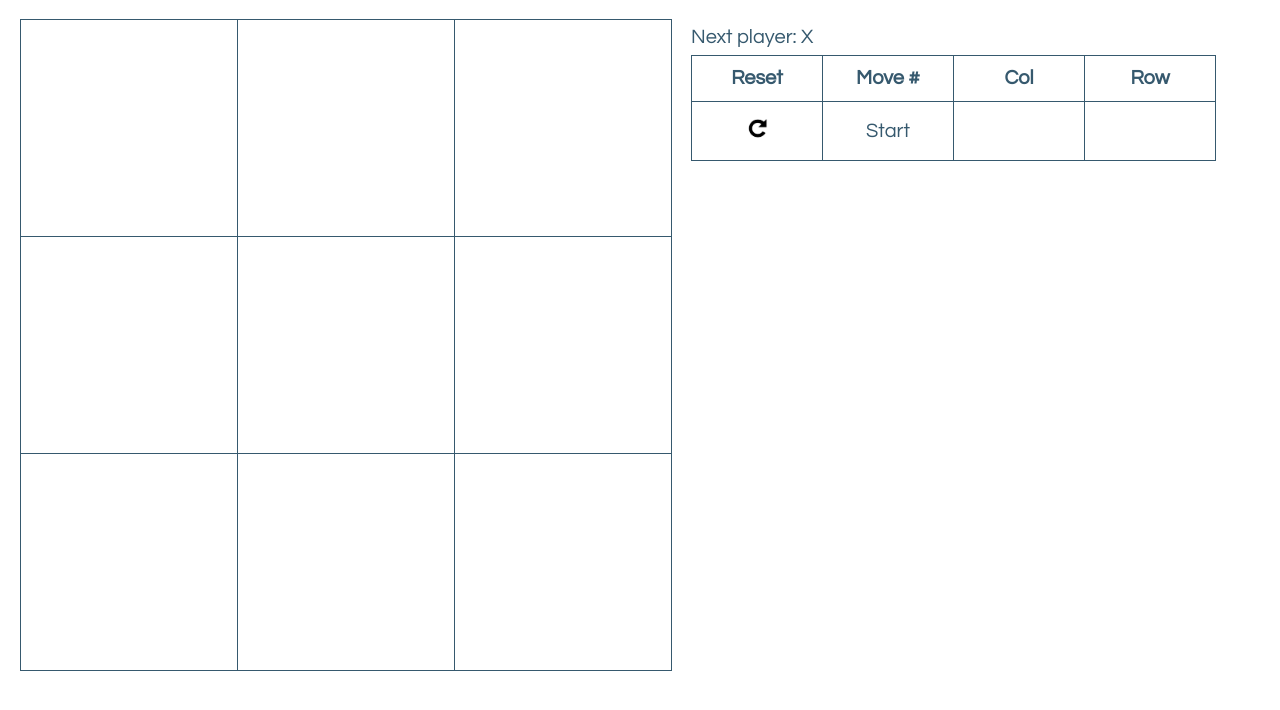
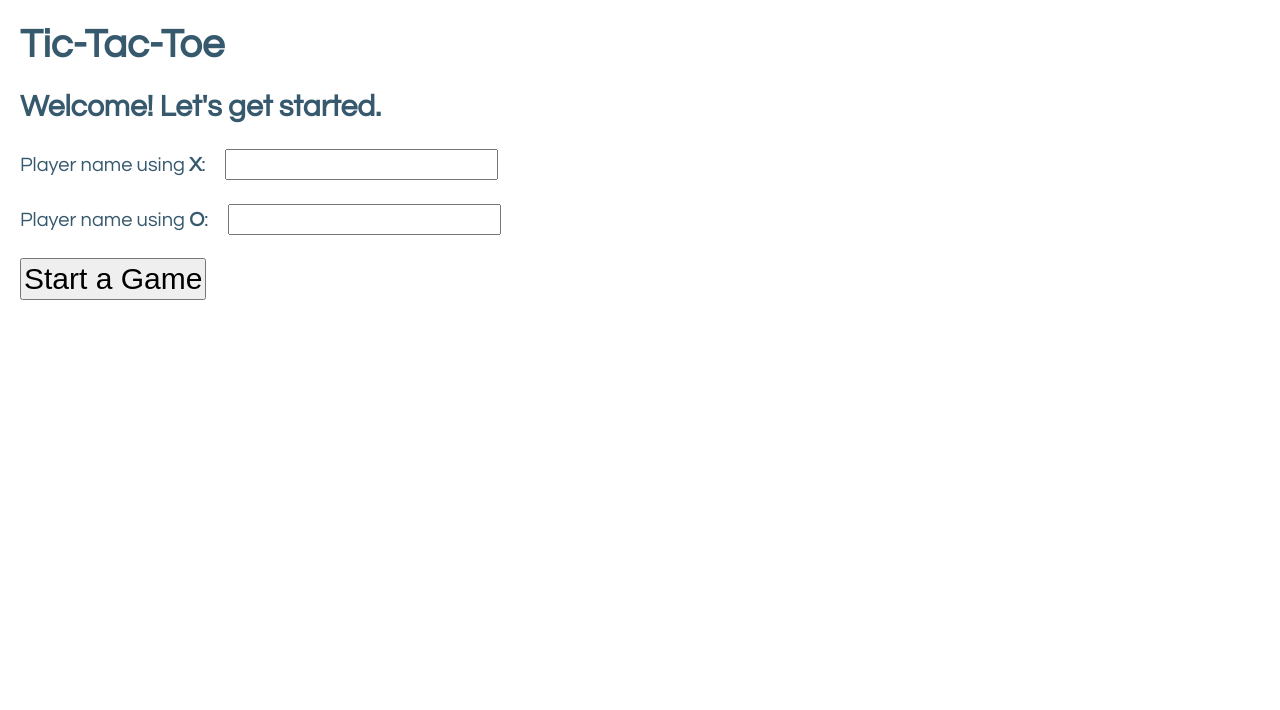
Before and after one commit to ben2d2/tic-tac-tut, a React app: page / in a window 1280 px wide. Built offline with nearby package versions, Linux system fonts and the light colour scheme.

Commit message:
Add player form and display player names

```diff
--- a/src/components/game.js
+++ b/src/components/game.js
@@ -74,11 +74,11 @@ class Game extends React.Component {
 
     let status;
     if (winner) {
-      status = 'Winner: ' + winner['token'];
+      status = 'Winner: ' + this.props.players[winner['token']];
     } else if (!winner && this.state.stepNumber === 9) {
       status = "No winner. It's a draw!";
     } else {
-      status = 'Next player: ' + (this.state.xIsNext ? 'X' : 'O');
+      status = 'Next player: ' + (this.state.xIsNext ? this.props.players['X'] : this.props.players['O']);
     }
     return (
       <div className="game">
--- a/src/index.css
+++ b/src/index.css
@@ -54,7 +54,7 @@ ol, ul {
 }
 
 .game-info {
-  margin-left: 20px;
+  margin-left: 30px;
 }
 
 .move-button {
@@ -75,3 +75,14 @@ th, td {
   text-align: center;
   width: 120px;
 }
+
+input[type='text'] {
+  margin-left: 20px;
+  font-size: 20px;
+  padding: 2px;
+}
+
+input[type='submit'] {
+  font-size: 30px;
+  padding: 2px;
+}
--- a/src/index.js
+++ b/src/index.js
@@ -3,9 +3,63 @@ import ReactDOM from 'react-dom';
 import './index.css';
 import Game from './components/game.js';
 
+class GameForm extends React.Component {
+  constructor(props) {
+    super(props);
+    this.state = {
+      X: null,
+      O: null
+    };
+
+    this.handleChange = this.handleInputChange.bind(this);
+    this.handleSubmit = this.handleSubmit.bind(this);
+  }
+
+  handleInputChange(event) {
+    const target = event.target;
+    const value = target.value;
+    const name = target.name;
+    this.setState({[name]: value});
+  }
+
+  handleSubmit(event) {
+    this.setState({playersEnrolled: true})
+    event.preventDefault();
+  }
+
+  render() {
+    if (this.state.playersEnrolled){
+      return <Game players={this.state}/>
+    } else {
+      return (
+        <div>
+          <h1>Tic-Tac-Toe</h1>
+          <h2>Welcome! Let's get started.</h2>
+          <form onSubmit={this.handleSubmit}>
+            <p>
+              <label>
+                Player name using <strong>X</strong>:
+                <input name='X' type="text" value={this.state.value} onChange={this.handleChange} />
+              </label>
+            </p>
+            <p>
+              <label>
+                Player name using <strong>O</strong>:
+                <input name='O' type="text" value={this.state.value} onChange={this.handleChange} />
+              </label>
+            </p>
+            <input type="submit" value="Start a Game" />
+          </form>
+        </div>
+      );
+    }
+  }
+}
+
+
 // ========================================
 
 ReactDOM.render(
-  <Game />,
+  <GameForm />,
   document.getElementById('root')
 );
```
